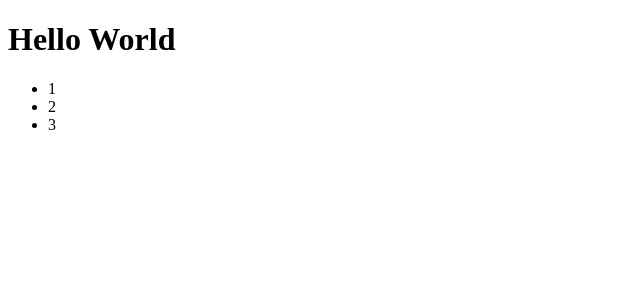
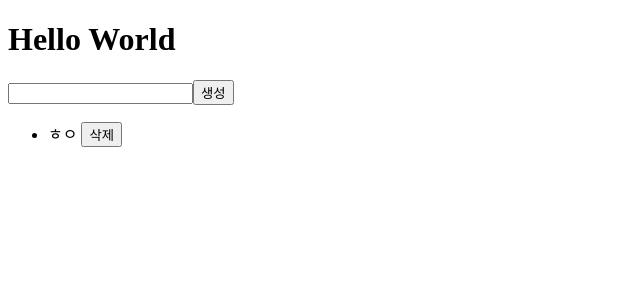
Before and after one commit to healtheloper/react-ts-boilerplate, a React app: page / in a window 1280 px wide. Shown: the top 300 px of the page, without its empty margins (0-640 px from the left). Built offline with nearby package versions, Linux system fonts and the light colour scheme.

Commit message:
feat: at method testing todos

```diff
--- a/src/App.tsx
+++ b/src/App.tsx
@@ -1,10 +1,39 @@
+import { useRef, useState } from 'react';
+
+import { TodoType } from '@components/Todo';
 import Todos from '@components/Todos';
 
-export default function App() {
+const App: React.FC = () => {
+  const inputRef = useRef<HTMLInputElement>(null);
+  const [todos, setTodos] = useState<TodoType[]>([{ id: 1, title: 'ㅎㅇ' }]);
+
+  const handleClickDeleteTodo = (todoId) => {
+    const newTodos = todos.filter((todo) => todo.id !== todoId);
+    setTodos(newTodos);
+  };
+
   return (
     <div>
       <h1>Hello World</h1>
-      <Todos />
+      <input ref={inputRef} type="text" />
+      <button
+        type="button"
+        onClick={() => {
+          if (!inputRef.current) return;
+          const lastTodo = todos.at(-1);
+          const newId = lastTodo ? lastTodo.id + 1 : 1;
+          const newTodo = {
+            id: newId,
+            title: inputRef?.current?.value,
+          };
+          setTodos([...todos, newTodo]);
+        }}
+      >
+        생성
+      </button>
+      <Todos todos={todos} onClickDeleteTodo={handleClickDeleteTodo} />
     </div>
   );
-}
+};
+
+export default App;
--- /dev/null
+++ b/src/components/Todo.tsx
@@ -0,0 +1,18 @@
+export type TodoType = {
+  id: number;
+  title: string;
+};
+
+const Todo: React.FC<{
+  todo: TodoType;
+  onClickDeleteTodo: (todoId: number) => void;
+}> = ({ todo, onClickDeleteTodo }) => (
+  <li>
+    <span>{todo.title}</span>{' '}
+    <button type="button" onClick={() => onClickDeleteTodo(todo.id)}>
+      삭제
+    </button>
+  </li>
+);
+
+export default Todo;
--- a/src/components/Todos.tsx
+++ b/src/components/Todos.tsx
@@ -1,9 +1,14 @@
-export default function Todos() {
-  return (
-    <ul>
-      <li>1</li>
-      <li>2</li>
-      <li>3</li>
-    </ul>
-  );
-}
+import Todo, { TodoType } from '@components/Todo';
+
+const Todos: React.FC<{
+  todos: TodoType[];
+  onClickDeleteTodo: (todoId: number) => void;
+}> = ({ todos, onClickDeleteTodo }) => (
+  <ul>
+    {todos.map((todo) => (
+      <Todo todo={todo} onClickDeleteTodo={onClickDeleteTodo} />
+    ))}
+  </ul>
+);
+
+export default Todos;
```
Also changed, not shown: .eslintrc.js.
